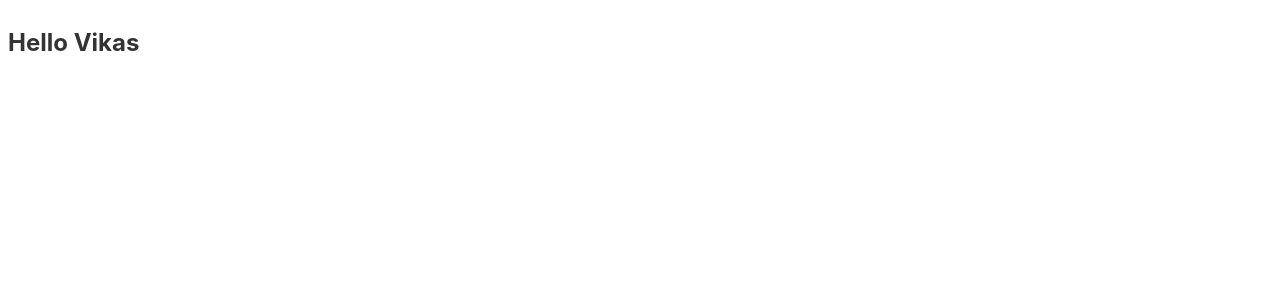
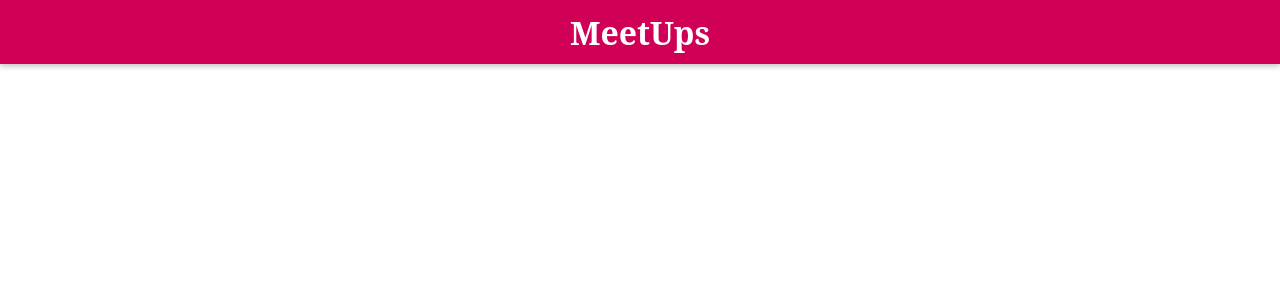
Before and after one commit to jatasya/svelte_tutorials, a Svelte app: page / in a window 1280 px wide. Shown: the top 300 px of the page. Built offline with nearby package versions, Linux system fonts and the light colour scheme.

Commit message:
initial course project setup

```diff
--- a/public/global.css
+++ b/public/global.css
@@ -7,7 +7,6 @@
 body {
 	color: #333;
 	margin: 0;
-	padding: 8px;
 	box-sizing: border-box;
 	font-family: -apple-system, BlinkMacSystemFont, "Segoe UI", Roboto, Oxygen-Sans, Ubuntu, Cantarell, "Helvetica Neue", sans-serif;
 }
--- a/src/App.svelte
+++ b/src/App.svelte
@@ -1,5 +1,5 @@
 <script>
-  let name = "Vikas";
+  import Header from "./UI/Header.svelte";
 </script>
 
-<h2>Hello {name}</h2>
+<Header />
--- /dev/null
+++ b/src/UI/Header.svelte
@@ -0,0 +1,23 @@
+<style>
+  header {
+    width: 100%;
+    height: 4rem;
+    top: 0;
+    left: 0;
+    display: flex;
+    background-color: #cf0056;
+    justify-content: center;
+    align-items: center;
+    box-shadow: 0 2px 6px rgb(0, 0, 0, 0.26);
+  }
+
+  h1 {
+    color: white;
+    font-family: "Roboto Slab", "Serif";
+    margin: 0;
+  }
+</style>
+
+<header>
+  <h1>MeetUps</h1>
+</header>
```
